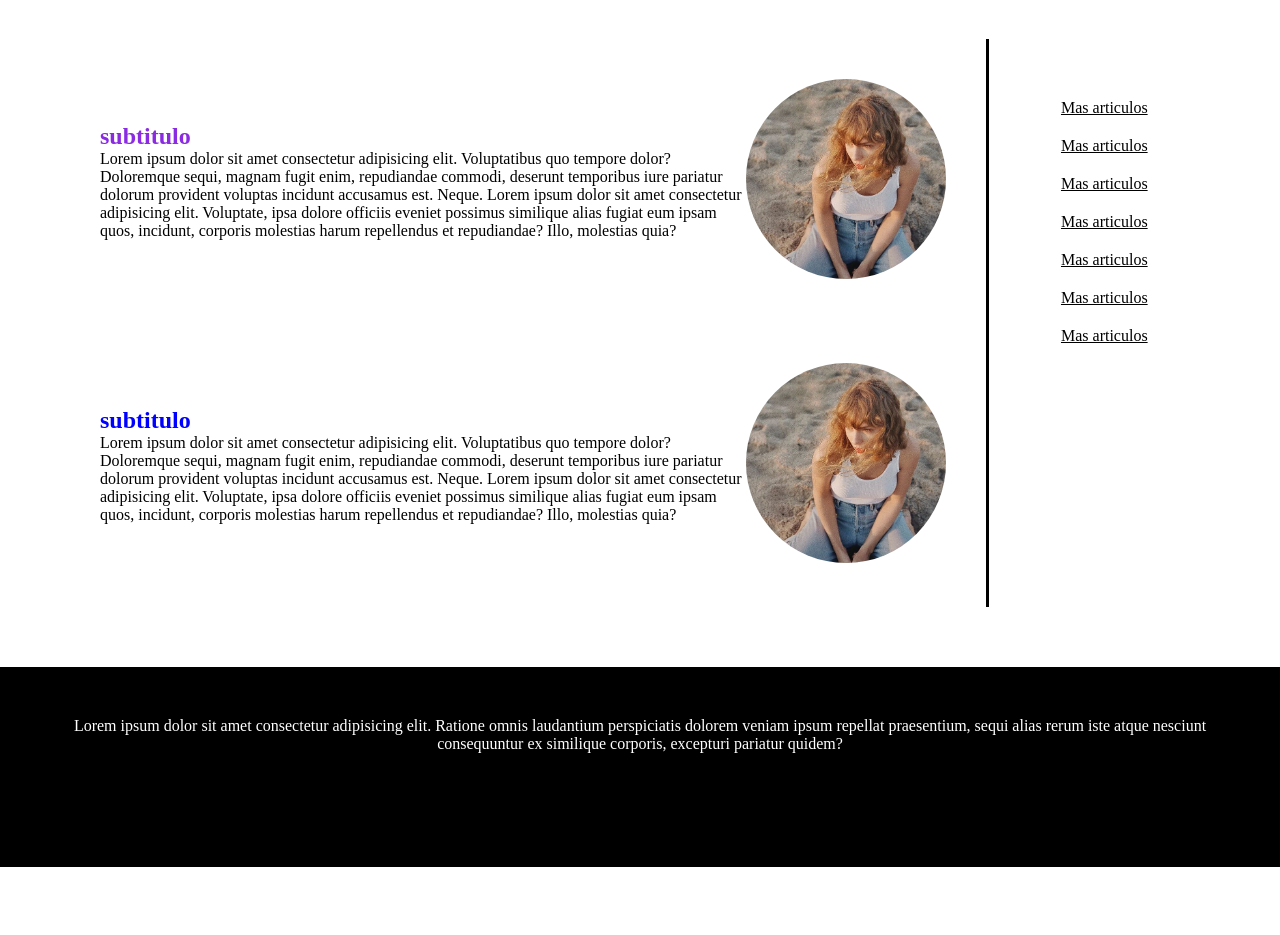
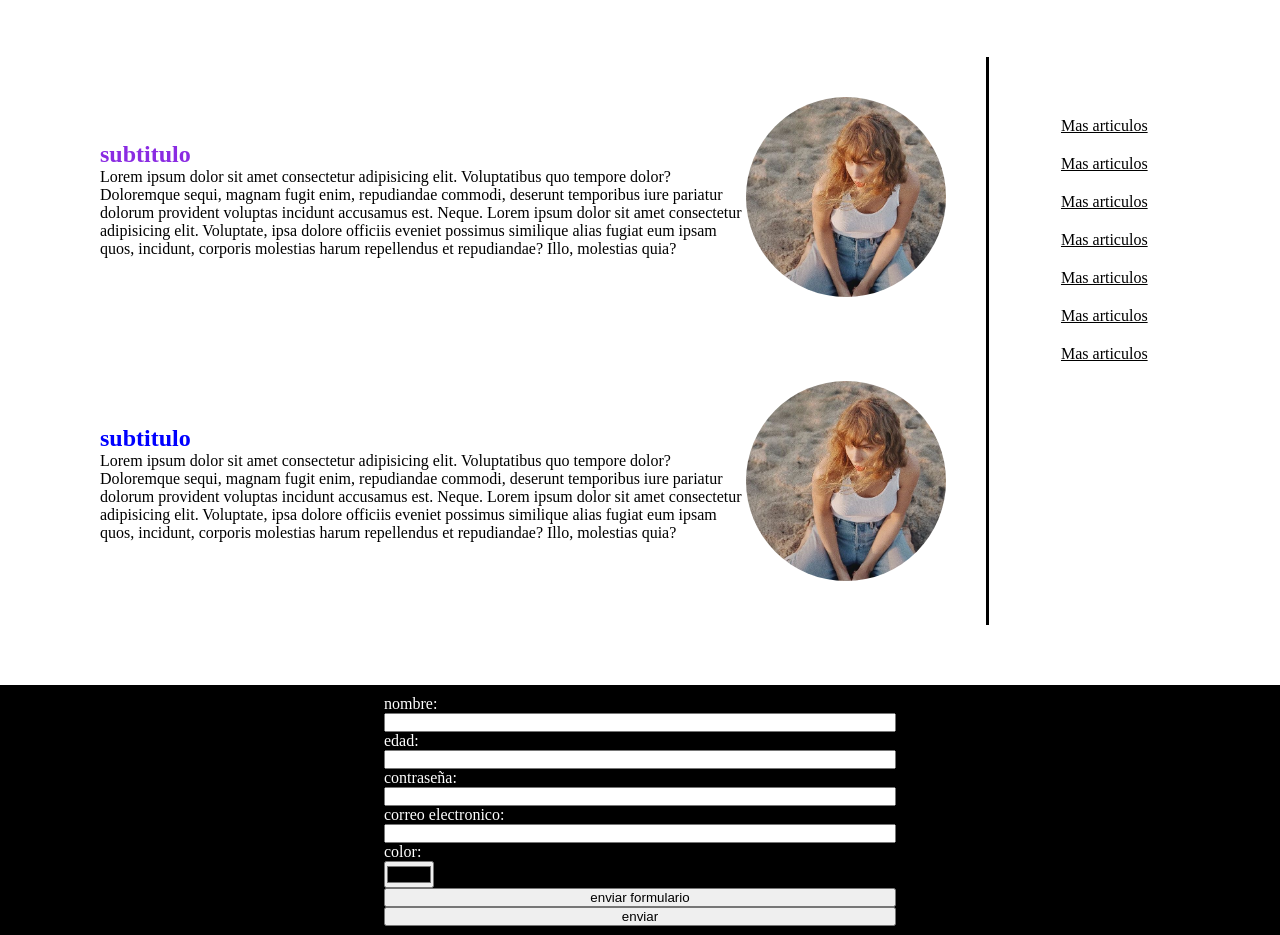
Before and after one commit to iperez13/pagina-web-master, a plain HTML site: page index.html in a window 1280 px wide. Shown: the part 136-1071 px from the top of the page. Before the commit the page ends 1003 px from the top, so only its background shows below. Drawn offline with Linux system fonts and the light colour scheme.

Commit message:
segunda version

```diff
--- a/estilo.css
+++ b/estilo.css
@@ -59,10 +59,18 @@ img {
 }
 footer {
     width: 100%;
-    height: 200px;
+    height: 250px;
     color: white;
     background-color: black;
     margin-top: 40px;
+    display: flex;
+    justify-content: center;
+    align-items: center;
+}
+#formulario1 {
+    width: 40%;
+    display: flex;
+    flex-direction: column;
 }
 footer p {
     text-align: center;
--- a/index.html
+++ b/index.html
@@ -4,6 +4,7 @@
     <meta charset="UTF-8">
     <meta name="viewport" content="width=device-width, initial-scale=1.0">
     <link rel="stylesheet" href="estilo.css">
+    <link href="<link href="https://cdn.jsdselivr.net/npm/bootstrap@5.0.2/dist/css/bootstrap.min.css" rel="stylesheet" integrity="sha384-EVSTQN3/azprG1Anm3QDgpJLIm9Nao0Yz1ztcQTwFspd3yD65VohhpuuCOmLASjC" crossorigin="anonymous">">
     <title>Pagina sencilla</title>
 </head>
 <body>
@@ -46,7 +47,30 @@
         </div>
     </div>
     <footer>
-        <p>Lorem ipsum dolor sit amet consectetur adipisicing elit. Ratione omnis laudantium perspiciatis dolorem veniam ipsum repellat praesentium, sequi alias rerum iste atque nesciunt consequuntur ex similique corporis, excepturi pariatur quidem?</p>
+        <script>
+            let nombres = 7;
+            function imprimir() {
+            let nombre ="anthony";
+            console.log("Mi nombre es:"+nombre);
+            }
+            let nombre = 100000;
+            const nombre_const =89;
+            console.log(nombre);
+        </script>
+        <form id="formulario1" name="formularios" action="">
+            <label for="">nombre:</label>
+            <input type="text">
+            <label for="">edad:</label>
+            <input type="number">
+            <label for="">contraseña:</label>
+            <input type="password">
+            <label for="">correo electronico:</label>
+            <input type="email">
+            <label for="">color:</label>
+            <input type="color">
+            <input type="submit" value="enviar formulario">
+            <button>enviar</button>
+        </form>
     </footer>
 </body>
 </html>
```
